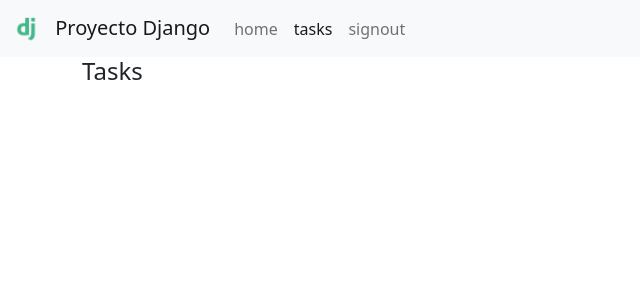
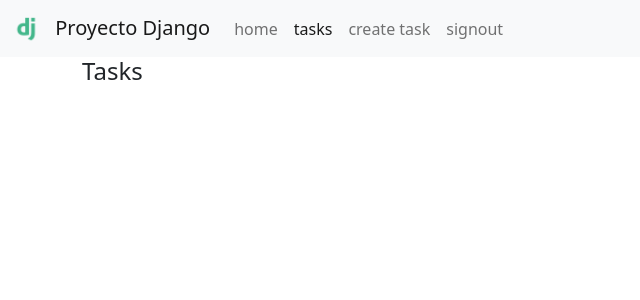
Before and after one commit to Stiven1707/DJANGO-CRUD-AUTH, a Django app: page /tasks/ in a window 1280 px wide. Shown: the top 300 px of the page, without its empty margins (0-640 px from the left). Run offline with Django 4.2, Linux system fonts and the light colour scheme; the visitor is signed in with stand-in values (Sample User, id 1); data that the repository does not hold is empty.

Commit message:
Obtener Tarea Actualizar tarea

```diff
--- a/djangocrud/urls.py
+++ b/djangocrud/urls.py
@@ -21,9 +21,10 @@ from tasks import views
 urlpatterns = [
     path('admin/', admin.site.urls),
     path('' , views.home, name='home'),
-    path('tasks/' , views.tasks, name='tasks'),
     path('signup/' , views.signup, name='signup'),
     path('signout/' , views.signout, name='signout'),
     path('signin/' , views.signin, name='signin'),
-    path('task/create' , views.create_task, name='create_task'),
+    path('tasks/' , views.tasks, name='tasks'),
+    path('tasks/create' , views.create_task, name='create_task'),
+    path('tasks/<int:task_id>' , views.task_detail, name='task_detail'),
 ]
--- a/tasks/templates/layouts/base.html
+++ b/tasks/templates/layouts/base.html
@@ -36,10 +36,13 @@
             <li class="nav-item">
               <a class="nav-link {% if request.resolver_match.view_name == 'home' %}active{% endif %}" href="{% url 'home' %}">home</a>
             </li>
+            {% if user.is_authenticated %}
             <li class="nav-item">
                 <a class="nav-link {% if request.resolver_match.view_name == 'tasks' %}active{% endif %}" href="{% url 'tasks' %}">tasks</a>
             </li>
-            {% if user.is_authenticated %}
+            <li>
+                <a class="nav-link {% if request.resolver_match.view_name == 'create_task' %}active{% endif %}" href="{% url 'create_task' %}">create task</a>
+            </li>
             <li class="nav-item">
                 <a class="nav-link {% if request.resolver_match.view_name == 'signout' %}active{% endif %}" href="{% url 'signout' %}">signout</a>
             </li>
--- a/tasks/templates/tasks/tasks.html
+++ b/tasks/templates/tasks/tasks.html
@@ -7,6 +7,9 @@
   <ul>
     {% for task in tasks %}
     <li>
+      <a href="{% url 'task_detail' task.id %}">
+        <img src="https://img.icons8.com/ios/50/000000/edit.png" width="20" height="20" alt="edit">
+      </a>
       {% if task.important == True %}
       <p>
         <strong class="text-danger" > {{ task.title }} </strong>
--- a/tasks/views.py
+++ b/tasks/views.py
@@ -1,4 +1,5 @@
-from django.shortcuts import render, redirect
+
+from django.shortcuts import render, redirect, get_object_or_404
 from django.contrib.auth.forms import UserCreationForm, AuthenticationForm
 from django.contrib.auth.models import User
 from django.contrib.auth import login, logout, authenticate
@@ -85,3 +86,25 @@ def create_task(request):
         'form': TaskForm()
         }
     )
+def task_detail(request, task_id):
+    if request.method == 'GET':
+        task = get_object_or_404(Task, pk=task_id, user=request.user)
+        form = TaskForm(instance=task)
+        return render(request, 'tasks/task_detail.html', {
+            'task': task,
+            'form': form
+            }
+        )
+    else:
+        try:
+            task = get_object_or_404(Task, pk=task_id, user=request.user)
+            form = TaskForm(request.POST, instance=task)
+            form.save()
+            return redirect('tasks')
+        except ValueError:
+            return render(request, 'tasks/task_detail.html', {
+                'task': task,
+                'form': form,
+                'error': 'Bad info'
+                }
+            )
```
Also changed, not shown: tasks/templates/tasks/task_detail.html (added, +19 -0 lines), tasks/models.py (line endings or trailing spaces).
